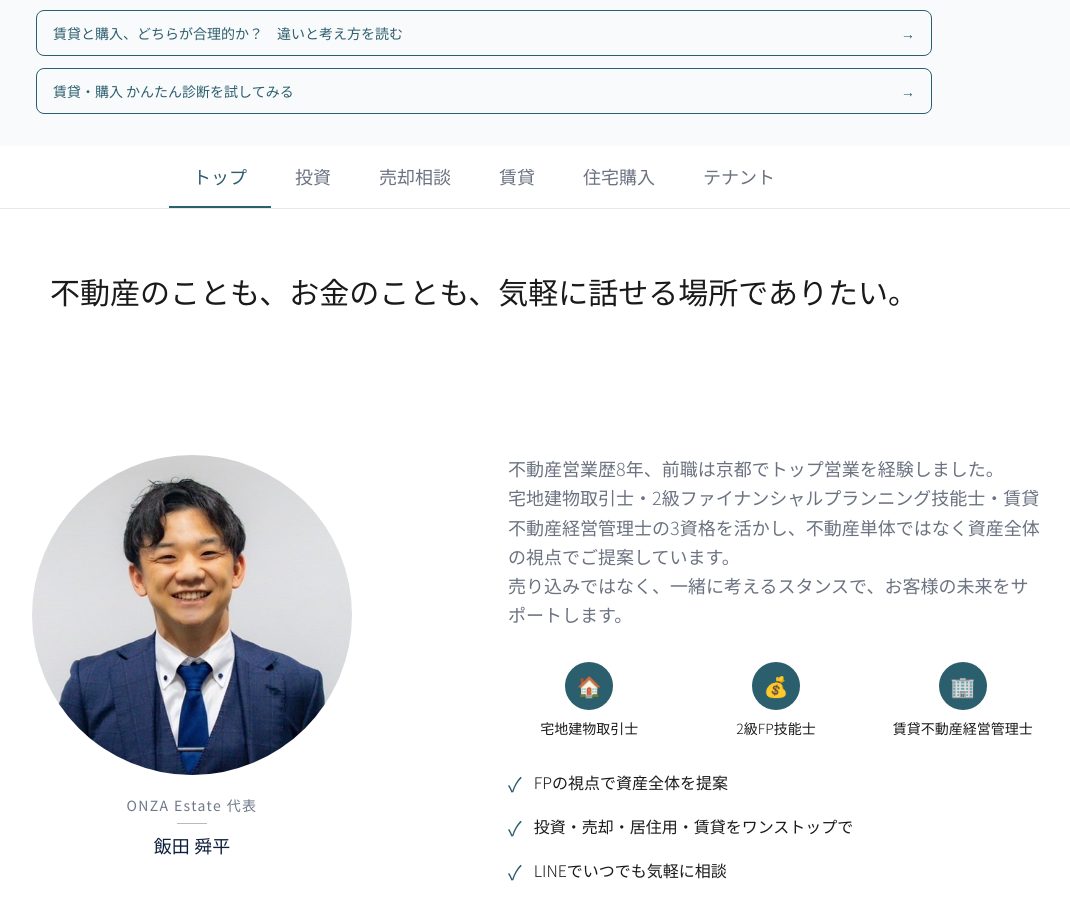
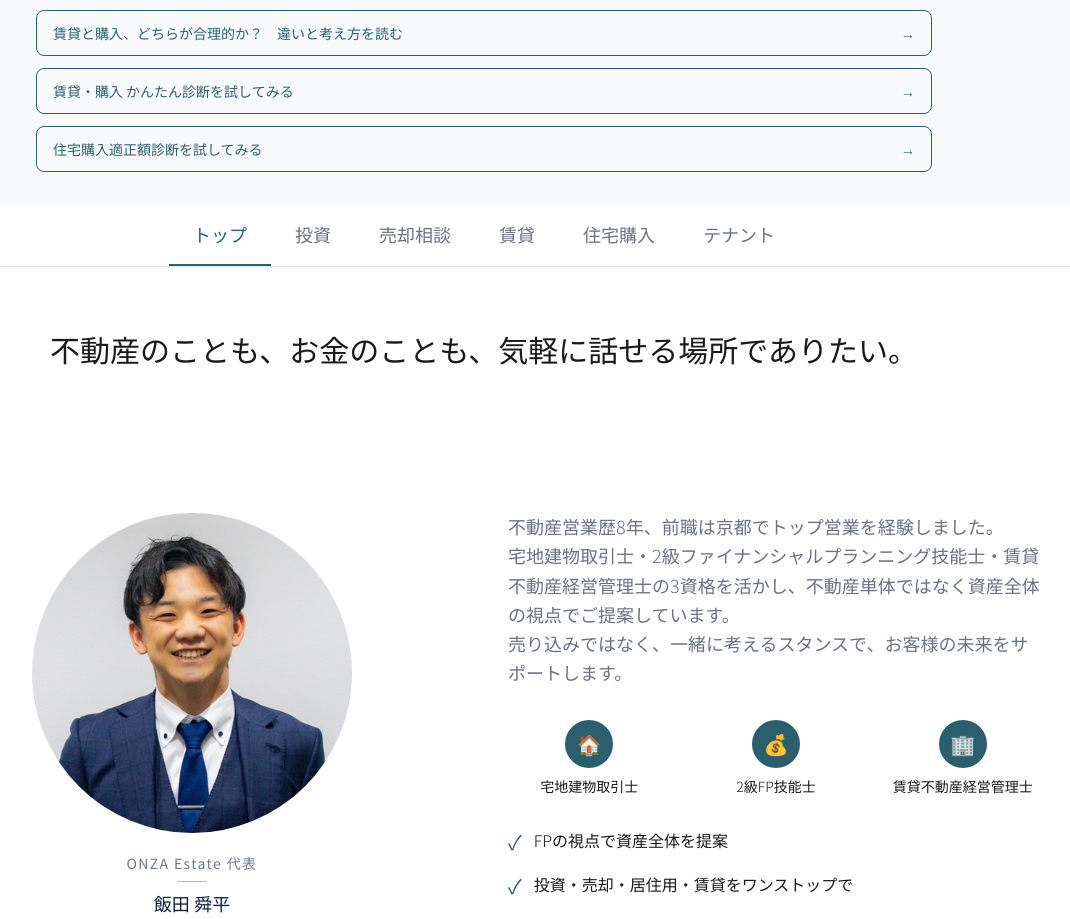
Before and after one commit to idsp0731-gif/onza-estate, a Next.js app: page / in a window 1280 px wide. Shown: the part 843-1762 px from the top of the page, without its empty margins (156-1226 px from the left). Built offline with nearby package versions, Linux system fonts and the light colour scheme; no server answers.

Commit message:
feat: トップページに住宅購入適正額診断リンクを追加

```diff
--- a/src/components/NavigationButtons.tsx
+++ b/src/components/NavigationButtons.tsx
@@ -101,6 +101,13 @@ export default function NavigationButtons() {
             <span>賃貸・購入 かんたん診断を試してみる</span>
             <span className="ml-4 shrink-0">→</span>
           </Link>
+          <Link
+            href="/home-budget-simulation"
+            className="flex items-center justify-between border border-[#2C5F6E] text-[#2C5F6E] rounded-lg px-4 py-3 font-light text-sm hover:bg-[#2C5F6E] hover:text-white transition-colors"
+          >
+            <span>住宅購入適正額診断を試してみる</span>
+            <span className="ml-4 shrink-0">→</span>
+          </Link>
         </div>
       </div>
     </section>
```
